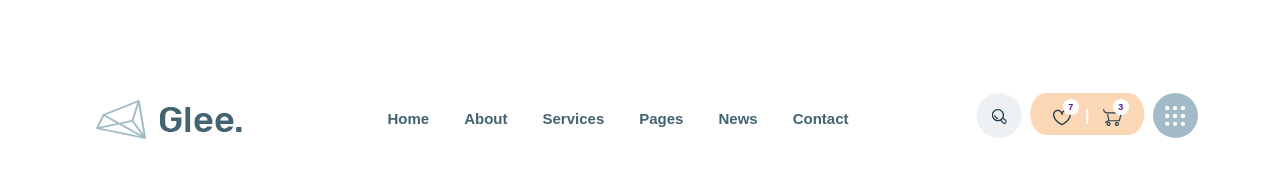
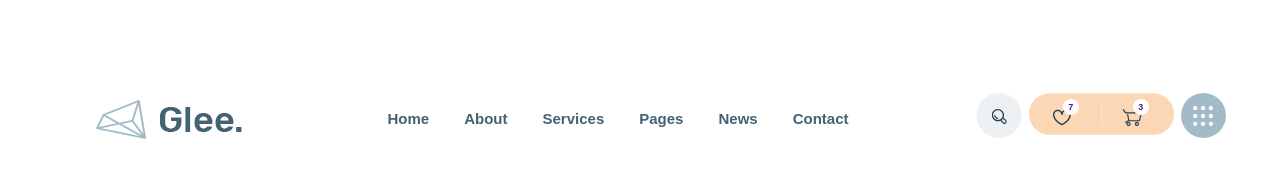
Before and after one commit to DenZhbi/glee, a website: page app/index.html in a window 1280 px wide. Drawn offline with nearby package versions, Linux system fonts and the light colour scheme; files that its build step writes are made by us from their sources.

Commit message:
нав бар правй шапка

```diff
--- a/app/index.html
+++ b/app/index.html
@@ -46,8 +46,8 @@
            <img class="user-nav__link-heart" src="/images/ikons/heart.png" alt="heart.png">
            <span class="user-nav__num">7</span>
 
-           <img class="nav-fon" src="/images/ikons/Rectangle31.png" alt="">
-           <span class="linia">|</span>
+           <img class="nav-fon" src="/images/ikons/btn-fon.svg" alt="">
+
         </a>
         <a class="user-nav__link user-nav__link--cart" href="">
            <img class="user-nav__link-cart" src="/images/ikons/cart.svg" alt="cart">
--- a/app/scss/style.scss
+++ b/app/scss/style.scss
@@ -76,11 +76,13 @@
   height: 45px;
   background: #a3bbc8;
   border-radius: 50%;
+  left: 15%;
 }
 
 .user-nav__link-btn{
   transform: translateX(60%);
     margin-top: -3px;
+
 }
 
 
@@ -100,16 +102,13 @@
   top: -37px;
   transform: translateX(-20%);
   z-index: -9;
-  width: 114px;
+  width: 145px;
   height: 42px;
+  left: 11%;
 }
 
-
-.linia{
-  position: relative;
-  top: -69px;
-  left: 32px;
-  color: #fff;
+.user-nav__link--cart{
+   left: 20px;
 }
 
 
@@ -117,4 +116,5 @@
 
 
 
+
 @import 'media';
```
Also changed, not shown: app/images/ikons/btn-fon.svg (added).
